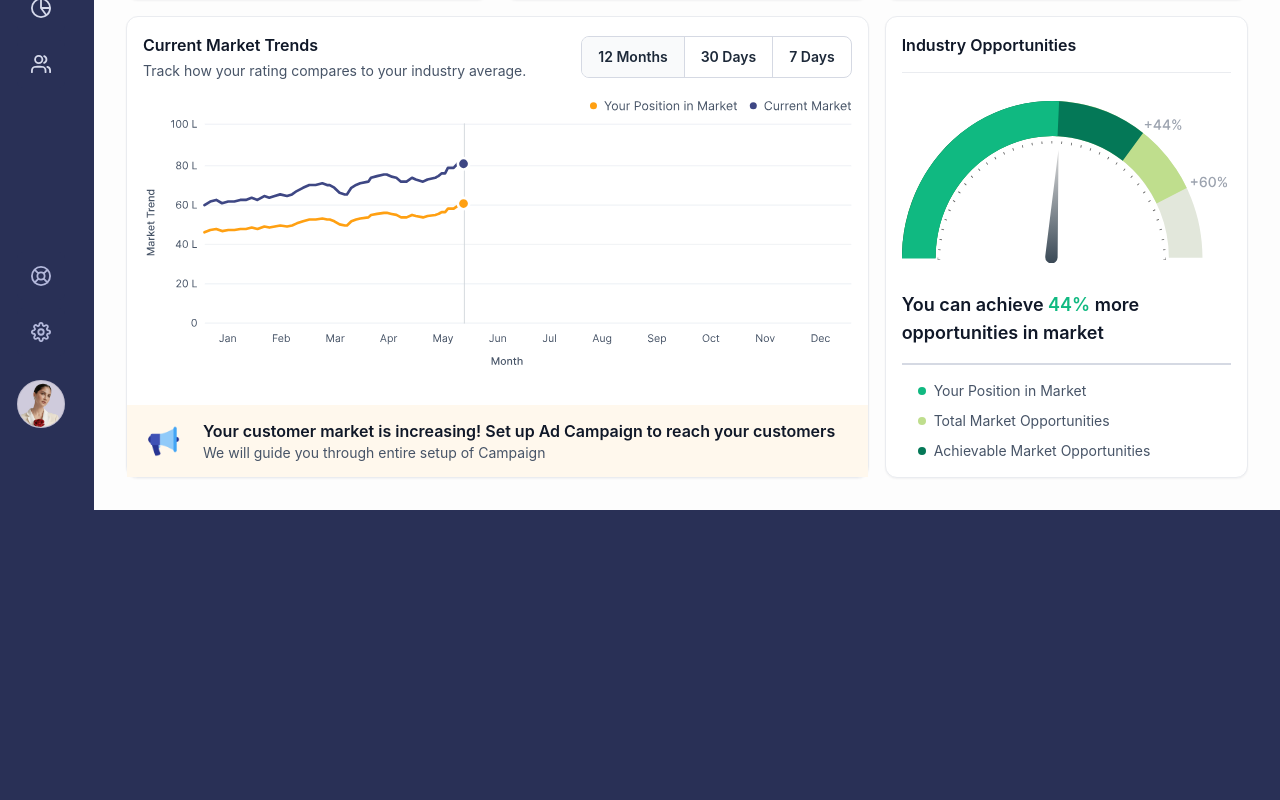
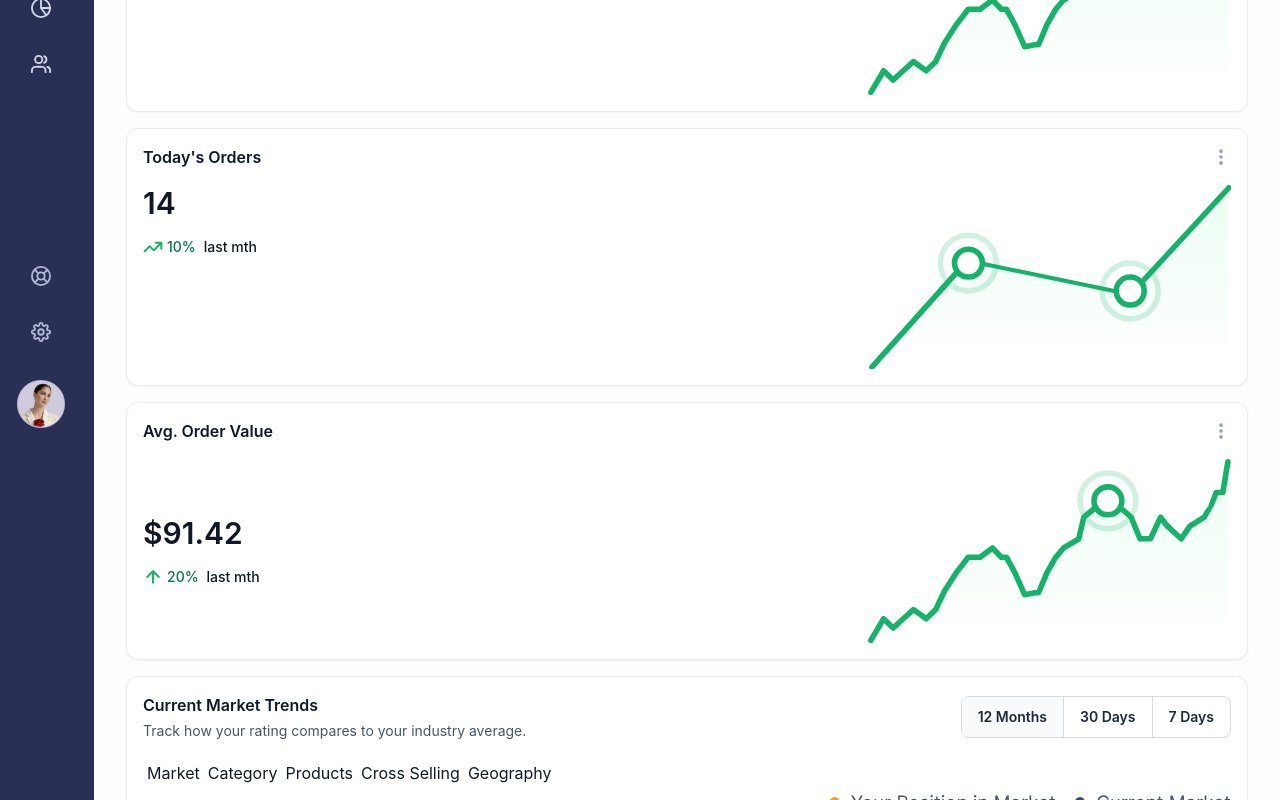
Before and after one commit to nathanaeld01/dashboard-assessment, a React (Create React App) app: page / in a window 1280 px wide. Shown: the part 340-1140 px from the top of the page. Before the commit the page ends 850 px from the top, so only its background shows below. Built offline with nearby package versions, Linux system fonts and the light colour scheme.

Commit message:
fix: fixed dash cards

```diff
--- a/src/components/dashcards/avg-order.jsx
+++ b/src/components/dashcards/avg-order.jsx
@@ -4,7 +4,7 @@ import { Card, CardContent, CardHeader, CardTitle } from "../ui/card";
 import { Change, ChangeIcon, ChnageText } from "../ui/change";
 
 export const AvgOrderCard = () => (
-	<Card className="col-span-1">
+	<Card className="col-span-4">
 		<CardHeader>
 			<CardTitle>Avg. Order Value</CardTitle>
 			<button type="button" className="relative size-5 flex">
--- a/src/components/dashcards/market-trends.jsx
+++ b/src/components/dashcards/market-trends.jsx
@@ -3,7 +3,7 @@ import { ButtonGroup, ButtonGroupItem } from "../ui/button-group";
 import { Card, CardContent, CardHeader, CardTitle } from "../ui/card";
 
 export const MarketTrends = () => (
-	<Card className="grid grid-rows-[auto_1fr_auto] col-span-2">
+	<Card className="grid grid-rows-[auto_1fr_auto] col-span-8">
 		<CardHeader>
 			<CardTitle description="Track how your rating compares to your industry average.">
 				Current Market Trends
@@ -17,6 +17,38 @@ export const MarketTrends = () => (
 			</ButtonGroup>
 		</CardHeader>
 		<CardContent>
+			<div className="flex p-1 gap-2">
+				<button
+					type="button"
+					className="inline-flex justify-center items-center"
+				>
+					Market
+				</button>
+				<button
+					type="button"
+					className="inline-flex justify-center items-center"
+				>
+					Category
+				</button>
+				<button
+					type="button"
+					className="inline-flex justify-center items-center"
+				>
+					Products
+				</button>
+				<button
+					type="button"
+					className="inline-flex justify-center items-center"
+				>
+					Cross Selling
+				</button>
+				<button
+					type="button"
+					className="inline-flex justify-center items-center"
+				>
+					Geography
+				</button>
+			</div>
 			<MarketTrendsChart />
 		</CardContent>
 		<div className="flex py-3.5 px-4.5 bg-[#FFF8ED] items-center gap-5">
--- a/src/components/dashcards/opportunity.jsx
+++ b/src/components/dashcards/opportunity.jsx
@@ -1,8 +1,9 @@
 import { OpportunityChart } from "../charts/opportunity";
 import { Card, CardContent, CardHeader, CardTitle } from "../ui/card";
+import { Legend } from "../ui/legend";
 
 export const OpportunityCard = () => (
-	<Card className="col-span-1">
+	<Card className="col-span-4">
 		<CardHeader bordered>
 			<CardTitle>Industry Opportunities</CardTitle>
 		</CardHeader>
@@ -16,18 +17,15 @@ export const OpportunityCard = () => (
 					more opportunities in market
 				</h3>
 				<div className="flex pt-4 pl-4 flex-col text-sm text-grey-600 gap-2.5">
-					<div className="flex gap-2 items-center">
-						<span className="block size-2 bg-[#10B981] rounded-full" />
-						<span>Your Position in Market</span>
-					</div>
-					<div className="flex gap-2 items-center">
-						<span className="block size-2 bg-[#BFDE8D] rounded-full" />
-						<span>Total Market Opportunities</span>
-					</div>
-					<div className="flex gap-2 items-center">
-						<span className="block size-2 bg-[#047857] rounded-full" />
-						<span>Achievable Market Opportunities</span>
-					</div>
+					<Legend className="bg-[#10B981]">
+						Your Position in Market
+					</Legend>
+					<Legend className="bg-[#BFDE8D]">
+						Total Market Opportunities
+					</Legend>
+					<Legend className="bg-[#047857]">
+						Achievable Market Opportunities
+					</Legend>
 				</div>
 			</div>
 		</CardContent>
--- a/src/components/dashcards/orders.jsx
+++ b/src/components/dashcards/orders.jsx
@@ -4,7 +4,7 @@ import { Card, CardContent, CardHeader, CardTitle } from "../ui/card";
 import { Change, ChangeIcon, ChnageText } from "../ui/change";
 
 export const OrdersCard = () => (
-	<Card className="col-span-1">
+	<Card className="col-span-4">
 		<CardHeader>
 			<CardTitle>Today's Orders</CardTitle>
 			<button type="button" className="relative size-5 flex">
--- a/src/components/dashcards/revenue.jsx
+++ b/src/components/dashcards/revenue.jsx
@@ -4,7 +4,7 @@ import { Card, CardContent, CardHeader, CardTitle } from "../ui/card";
 import { Change, ChangeIcon, ChnageText } from "../ui/change";
 
 export const RevenueCard = () => (
-	<Card className="col-span-1">
+	<Card className="col-span-4">
 		<CardHeader>
 			<CardTitle>Today's Revenue</CardTitle>
 			<button type="button" className="relative size-5 flex">
```
